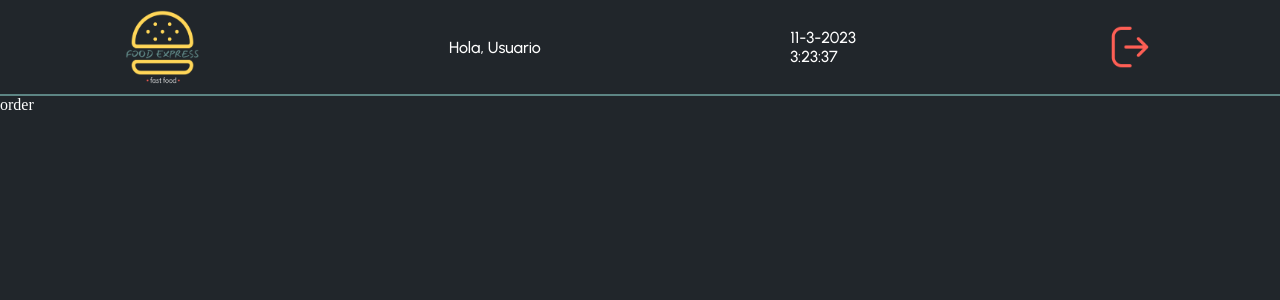
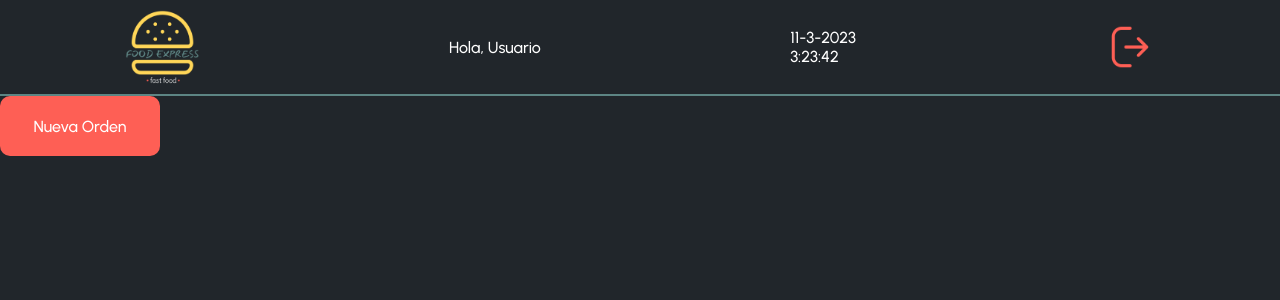
Before and after one commit to Laboratoria/DEV002-burger-queen, a React (Vite) app: page /orders in a window 1280 px wide. Shown: the top 300 px of the page. Built offline with nearby package versions, Linux system fonts and the light colour scheme; no server answers.

Commit message:
arreglo de time en header

```diff
--- /dev/null
+++ b/src/components/Time.jsx
@@ -0,0 +1,28 @@
+import { useState, useEffect} from "react";
+
+function Time (){
+    const [ hora, sethora] = useState("")
+
+     useEffect(()=>{
+        const verHora = setInterval(() => {
+            const today = new Date();
+            const hourN = today.getHours();
+            const minutes = today.getMinutes();
+            const seconds = today.getSeconds();
+            const time = hourN + ":" + minutes + ":" + seconds;
+            sethora(time)
+          }, 1000);
+
+          console.log(verHora)
+
+        return(()=> {
+            clearInterval(verHora)
+        })
+     }, [])
+
+    return(
+       <p>{hora}</p>
+    )
+}
+
+export default Time
--- a/src/components/header/Header.jsx
+++ b/src/components/header/Header.jsx
@@ -1,34 +1,30 @@
 import "./header.css";
 import logo from "../../assets/logo.png";
 import imgLogout from "../../assets/cerrar-sesion.png";
+import { useState } from "react";
+import Time from "../Time"
+
 
 function Header({ user }) {
   const today = new Date();
+  //const [ hora, sethora] = useState("")
   //   console.log("hoy", today.toUTCString());
   //   const m = today.getMonth() + 1;
   // const mes = (m < 10) ? '0' + m : m;
   //   console.log('Fecha: '+today.getDate(),'/' +mes,'/'+today.getYear())
 
-   const date = today.getDate() + "-" + (today.getMonth() + 1) + "-" + today.getFullYear();
-  const  hour = today.getHours() + ":" + today.getMinutes() + ":" + today.getSeconds();
-//  const showTime = () => {
-//     // today = new Date();
-//     const hour = today.getHours() + ":" + today.getMinutes() + ":" + today.getSeconds();
-//     console.log(hour)
-//     return hour
-//   }
+  const date = today.getDate() + "-" + (today.getMonth() + 1) + "-" + today.getFullYear();
+  //const hour = today.getHours() + ":" + today.getMinutes() + ":" + today.getSeconds();
 
-  //console.log(showTime())
+  // setInterval(() => {
+  //   const hourN = today.getHours();
+  //   const minutes = today.getMinutes();
+  //   const seconds = today.getSeconds();
+  //   const time = hourN + ":" + minutes + ":" + seconds;
+  //   sethora(time)
+  // }, 1000);
 
-//   const prueba = setInterval(() => {
-//     const hour = today.getHours();
-//     const minutes = today.getMinutes();
-//     const seconds = today.getSeconds();
-//      return seconds
-
-//   }, 1000);
-
-//  console.log(prueba)
+  //console.log(hora);
   // const hourInterval = setInterval(today.getSeconds() , 1000);
   // console.log(hourInterval)
 
@@ -39,7 +35,7 @@ function Header({ user }) {
         <p>{"Hola, Usuario"}</p>
         <div>
           <p>{date}</p>
-          <p>{hour}</p>
+          <Time/>
         </div>
         <img src={imgLogout} alt="boton cerrar sesión" className="imgLogout" />
       </div>
--- a/src/components/menu/menu.css
+++ b/src/components/menu/menu.css
@@ -34,8 +34,9 @@
   width: 30px;
 }
 
-.buttonCategories button:active{
+.buttonCategories button:focus{
     background-color: var(--orange);
+    color: var(--white);
 }
 
 .containerProducts {
--- a/src/pages/orders/Orders.jsx
+++ b/src/pages/orders/Orders.jsx
@@ -1,10 +1,16 @@
-import Header from "../../components/header/Header"
+import Header from "../../components/header/Header";
+import Button from "../../components/button/Button";
+import { useNavigate } from "react-router-dom";
+
 
 function Orders(){
+    const navigate = useNavigate();
     return(
         <>
         <Header></Header>
-        <p>order</p>
+        <Button name={"Nueva Orden"} onClick={() => {
+            navigate("/attention");
+          }}></Button>
         </>
     )
 }
```
